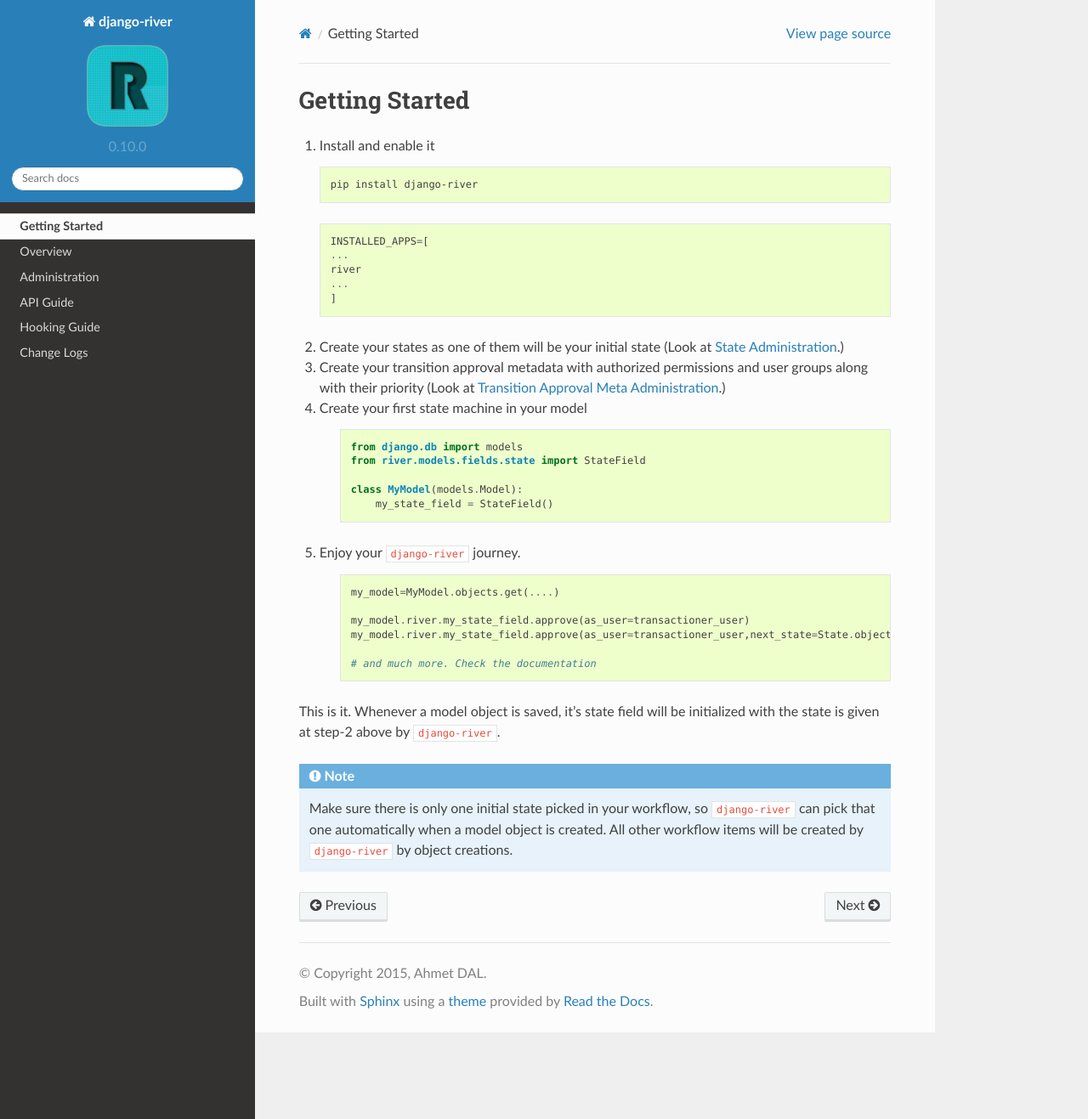
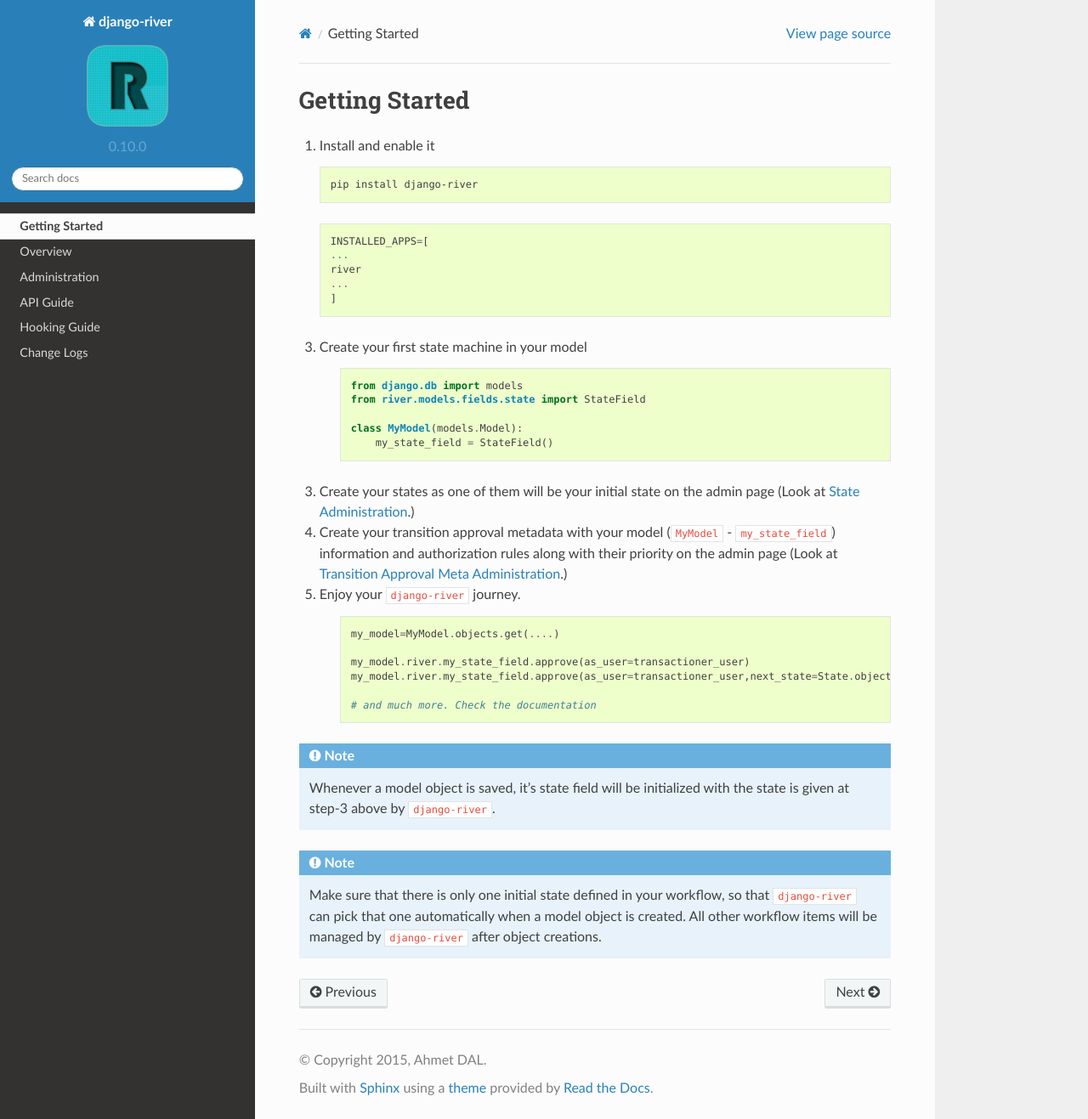
Before and after one commit to javrasya/django-river, a Sphinx documentation site: the page built from docs/getting_started.rst, in a window 1280 px wide and 1317 px high. Shown: the whole window at 85% size. Built offline with Sphinx 7.4.7 and the Read the Docs theme 2.0.0, drawn with Linux system fonts in a browser that asks for light colours; pages that are not in the unit, such as notebooks, are missing from menus.

```diff
--- a/docs/getting_started.rst
+++ b/docs/getting_started.rst
@@ -16,9 +16,7 @@ Getting Started
        ...
        ]
 
-2. Create your states as one of them will be your initial state (Look at :ref:`state-administration`.)
-3. Create your transition approval metadata with authorized permissions and user groups along with their priority (Look at :ref:`transition-approval-meta-administration`.)
-4. Create your first state machine in your model
+3. Create your first state machine in your model
 
     .. code:: python
 
@@ -28,6 +26,8 @@ Getting Started
         class MyModel(models.Model):
             my_state_field = StateField()
 
+3. Create your states as one of them will be your initial state on the admin page (Look at :ref:`state-administration`.)
+4. Create your transition approval metadata with your model (``MyModel`` - ``my_state_field``) information and authorization rules along with their priority on the admin page (Look at :ref:`transition-approval-meta-administration`.)
 5. Enjoy your ``django-river`` journey.
 
     .. code-block:: python
@@ -39,9 +39,11 @@ Getting Started
 
         # and much more. Check the documentation
 
-This is it. Whenever a model object is saved, it's state field will be initialized with the
-state is given at step-2 above by ``django-river``.
 
 .. note::
-    Make sure there is only one initial state picked in your workflow, so ``django-river`` can pick that one automatically
-    when a model object is created. All other workflow items will be created by ``django-river`` by object creations.
+    Whenever a model object is saved, it's state field will be initialized with the
+    state is given at step-3 above by ``django-river``.
+
+.. note::
+    Make sure that there is only one initial state defined in your workflow, so that ``django-river`` can pick that one automatically
+    when a model object is created. All other workflow items will be managed by ``django-river`` after object creations.
```
Also changed, not shown: README.rst (+11 -21 lines), docs/index.rst (+4 -3 lines), docs/overview.rst (+2 -12 lines), 1 other file.
